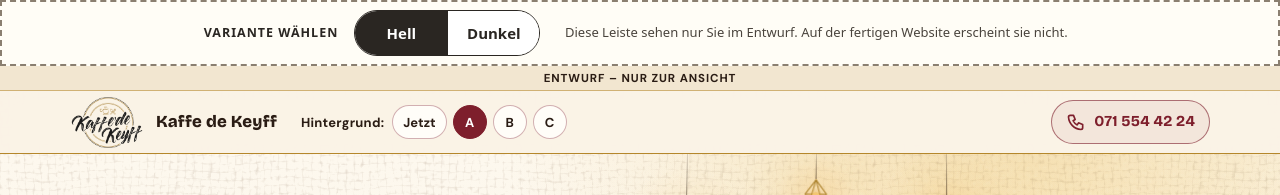
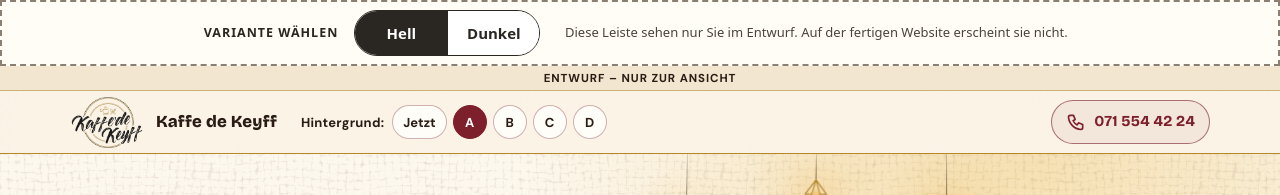
Before and after one commit to julia-mirku/kaffe-de-keyff-muster, a plain HTML site: page fon-wahl/index.html in a window 1280 px wide. Shown: the top 195 px of the page. Drawn offline with nearby package versions, Linux system fonts and the light colour scheme.

Commit message:
Fon-Wahl: D heller Marmor

```diff
--- a/fon-wahl/index.html
+++ b/fon-wahl/index.html
@@ -1974,7 +1974,7 @@ a:focus-visible,button:focus-visible,[role=button]:focus-visible,[tabindex]:focu
       <span class="plate"><img src="../keyff_k6.png" alt="Logo Kaffe de Keyff" width="62" height="44" referrerpolicy="no-referrer"></span>
       <b translate="no">Kaffe de Keyff</b>
     </a>
-    <div class="fw" role="group" aria-label="Hintergrund wählen"><span>Hintergrund:</span><button type="button" data-f="jetzt">Jetzt</button><button type="button" data-f="A">A</button><button type="button" data-f="B">B</button><button type="button" data-f="C">C</button></div>
+    <div class="fw" role="group" aria-label="Hintergrund wählen"><span>Hintergrund:</span><button type="button" data-f="jetzt">Jetzt</button><button type="button" data-f="A">A</button><button type="button" data-f="B">B</button><button type="button" data-f="C">C</button><button type="button" data-f="D">D</button></div>
     <a class="btn btn-amber" href="tel:+41715544224" aria-label="Anrufen: 071 554 42 24">
       <svg viewBox="0 0 24 24" fill="none" stroke="currentColor" stroke-width="2" stroke-linecap="round" stroke-linejoin="round" aria-hidden="true"><path d="M5 4h4l2 5-2.5 1.5a11 11 0 0 0 5 5L15 13l5 2v4a2 2 0 0 1-2 2A16 16 0 0 1 3 6a2 2 0 0 1 2-2z"/></svg>
       <span class="word">Anrufen</span><span class="num">071 554 42 24</span>
@@ -3954,20 +3954,21 @@ a:focus-visible,button:focus-visible,[role=button]:focus-visible,[tabindex]:focu
 })();
 </script>
 <script>(function(){
-  var SEL='body, section.hero, #karte, #fotos, #stimmen, #zeiten, #ort, footer.foot', F={A:'fon_a_jute.png',B:'fon_b_kraft.png',C:'fon_c_putz.png'};
+  var SEL='body, section.hero, #karte, #fotos, #stimmen, #zeiten, #ort, footer.foot', F={A:['fon_a_jute.png'],B:['fon_b_kraft.png'],C:['fon_c_putz.png'],D:['fon_d_marmor_adern.png','fon_d_marmor_wolken.png','fon_d_marmor_korn.png']};  // D: drei Kacheln 1031/787/509 px – kein sichtbares Raster
   var els=[].slice.call(document.querySelectorAll(SEL)).map(function(e){var c=getComputedStyle(e);return {e:e,bi:c.backgroundImage,br:c.backgroundRepeat,bs:c.backgroundSize,bp:c.backgroundPosition,ba:c.backgroundAttachment};});
   var bs=[].slice.call(document.querySelectorAll('.fw button'));
   function set(f){
     els.forEach(function(o){var e=o.e,none=o.bi==='none';
       if(f==='jetzt'){e.style.backgroundImage='';e.style.backgroundRepeat='';e.style.backgroundSize='';e.style.backgroundPosition='';e.style.backgroundAttachment='';return;}
-      e.style.backgroundImage='url('+F[f]+')'+(none?'':', '+o.bi);
-      e.style.backgroundRepeat='repeat'+(none?'':', '+o.br);e.style.backgroundSize='auto'+(none?'':', '+o.bs);
-      e.style.backgroundPosition='0px 0px'+(none?'':', '+o.bp);e.style.backgroundAttachment='scroll'+(none?'':', '+o.ba);});
+      var L=F[f],k=function(v){return L.map(function(){return v;}).join(', ');};
+      e.style.backgroundImage=L.map(function(u){return 'url('+u+')';}).join(', ')+(none?'':', '+o.bi);
+      e.style.backgroundRepeat=k('repeat')+(none?'':', '+o.br);e.style.backgroundSize=k('auto')+(none?'':', '+o.bs);
+      e.style.backgroundPosition=k('0px 0px')+(none?'':', '+o.bp);e.style.backgroundAttachment=k('scroll')+(none?'':', '+o.ba);});
     bs.forEach(function(b){b.setAttribute('aria-pressed',String(b.getAttribute('data-f')===f));});
     try{history.replaceState(null,'','#'+f);}catch(e){}
   }
   bs.forEach(function(b){b.addEventListener('click',function(){set(b.getAttribute('data-f'));});});
-  var h=(location.hash||'').slice(1); h=/^[abc]$/i.test(h)?h.toUpperCase():(h==='jetzt'?'jetzt':'A');
+  var h=(location.hash||'').slice(1); h=/^[abcd]$/i.test(h)?h.toUpperCase():(h==='jetzt'?'jetzt':'A');
   set(h);
 })();</script>
 </body>
```
Also changed, not shown: fon-wahl/fon_d_marmor_adern.png (added), fon-wahl/fon_d_marmor_korn.png (added), fon-wahl/fon_d_marmor_wolken.png (added).
